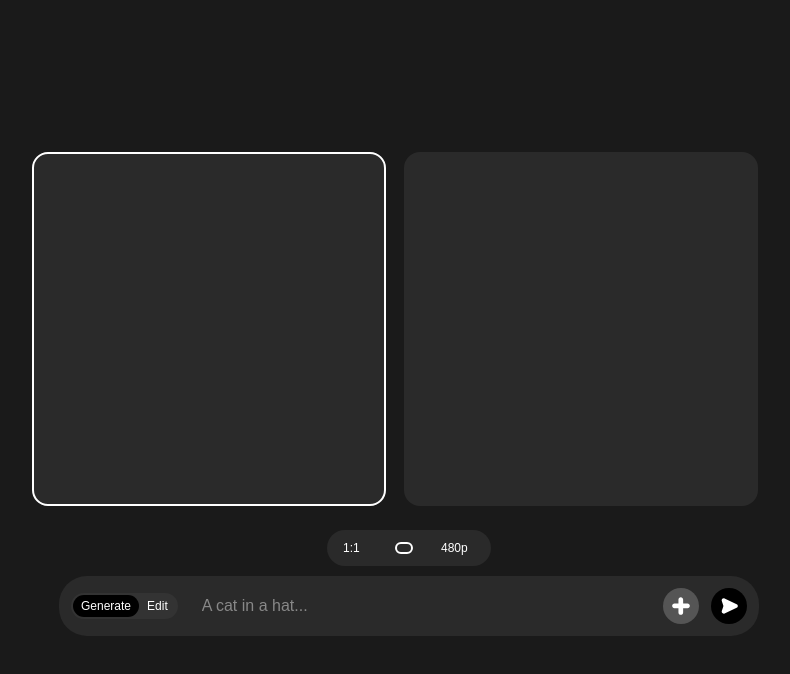
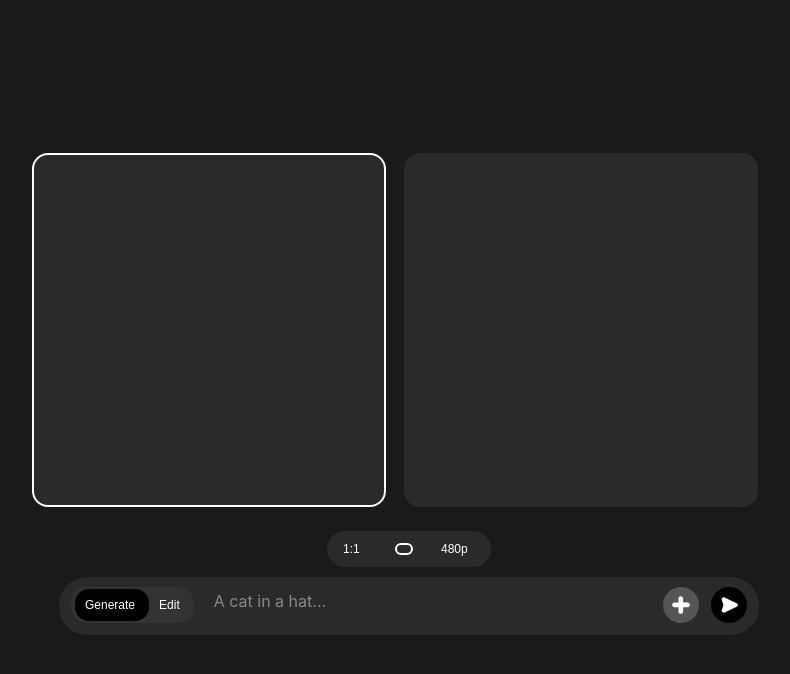
Before and after one commit to HMiranda00/kine-ai-anim-helper, a website: page index.html in a window 1280 px wide. Shown: the whole page, without its empty margins (231-1021 px from the left). Drawn offline with Linux system fonts and the light colour scheme.

Commit message:
even more fixes

```diff
--- a/app.js
+++ b/app.js
@@ -492,6 +492,8 @@ document.addEventListener('DOMContentLoaded', () => {
         promptMode = 'generate';
         promptInput.placeholder = 'Cat running in the park...';
         if (durationPill) durationPill.style.display = 'flex';
+        const promptModeToggleEl = document.querySelector('.prompt-mode-toggle');
+        if (promptModeToggleEl) promptModeToggleEl.classList.remove('is-edit');
       } else {
         // Back to image mode - restore appropriate placeholder
         if (promptMode === 'edit') {
@@ -510,6 +512,21 @@ document.addEventListener('DOMContentLoaded', () => {
 
   // Prompt mode toggle (Generate/Edit)
   const promptModeBtns = document.querySelectorAll('.prompt-mode-btn');
+  const promptModeToggleEl = document.querySelector('.prompt-mode-toggle');
+
+  // Helper to size/move indicator to match the active button
+  function updatePromptModeIndicator() {
+    if (!promptModeToggleEl) return;
+    const activeBtn = document.querySelector('.prompt-mode-btn.active');
+    if (!activeBtn) return;
+    const toggleRect = promptModeToggleEl.getBoundingClientRect();
+    const btnRect = activeBtn.getBoundingClientRect();
+    const x = Math.max(0, btnRect.left - toggleRect.left);
+    const w = Math.max(20, btnRect.width);
+    promptModeToggleEl.style.setProperty('--pm-indicator-x', x + 'px');
+    promptModeToggleEl.style.setProperty('--pm-indicator-w', Math.min(w, toggleRect.width - 4) + 'px');
+  }
+
   promptModeBtns.forEach(btn => {
     btn.addEventListener('click', () => {
       promptModeBtns.forEach(b => b.classList.remove('active'));
@@ -523,8 +540,13 @@ document.addEventListener('DOMContentLoaded', () => {
       } else {
         promptInput.placeholder = 'A cat in a hat...';
       }
+      updatePromptModeIndicator();
     });
   });
+
+  // Initialize indicator on load and on resize (keeps width matching text)
+  updatePromptModeIndicator();
+  window.addEventListener('resize', updatePromptModeIndicator);
 
   // Canvas selection
   document.getElementById('startFrame').addEventListener('click', () => {
@@ -758,6 +780,28 @@ document.addEventListener('DOMContentLoaded', () => {
     fileInput.value = ''; // Reset input
   });
 
+  // Autosize prompt textarea up to 4 lines
+  const promptTextarea = document.getElementById('promptInput');
+  const autosize = () => {
+    if (!promptTextarea) return;
+    promptTextarea.style.height = 'auto';
+    const styles = getComputedStyle(promptTextarea);
+    const lh = parseFloat(styles.lineHeight) || (parseFloat(styles.fontSize) * 1.35);
+    const maxH = Math.ceil(lh * 5 + 4);
+    const minH = Math.ceil(lh + 2);
+    const needed = Math.min(Math.max(promptTextarea.scrollHeight, minH), maxH);
+    promptTextarea.style.height = needed + 'px';
+    const promptBar = document.querySelector('.prompt-bar');
+    if (promptBar) {
+      if (needed > minH + 2) promptBar.classList.add('expanded');
+      else promptBar.classList.remove('expanded');
+    }
+  };
+  if (promptTextarea) {
+    promptTextarea.addEventListener('input', autosize);
+    setTimeout(autosize, 0);
+  }
+
   // Play button
   const playBtn = document.getElementById('playBtn');
   playBtn.addEventListener('click', async () => {
@@ -1382,8 +1426,8 @@ async function generateImageForActiveCanvas(prompt) {
     const input = {
       prompt,
       aspect_ratio: globalAspectRatio,
-      // override to highest quality for images regardless of dropdown
-      size: '1080p',
+      // override to highest quality allowed by model enum
+      size: 'big',
       guidance_scale: 2.5
     };
 
--- a/index.html
+++ b/index.html
@@ -114,8 +114,10 @@
           <button class="prompt-mode-btn" data-mode="edit">Edit</button>
         </div>
 
-        <input type="text" id="promptInput" placeholder="A cat in a hat..." />
-        <div class="prompt-files" id="promptFiles"></div>
+        <div class="prompt-content">
+          <textarea id="promptInput" placeholder="A cat in a hat..." rows="1"></textarea>
+          <div class="prompt-files" id="promptFiles"></div>
+        </div>
         <button class="add-btn" id="addBtn"><span class="icon icon-plus"></span></button>
         <button class="play-btn" id="playBtn"><span class="icon icon-arrow"></span></button>
       </div>
--- a/style.css
+++ b/style.css
@@ -821,13 +821,18 @@ html, body {
   align-items: center;
   background: var(--card-bg);
   border-radius: 28px;
-  padding: 12px;
+  padding: 10px 12px;
   gap: 12px;
   min-width: 500px;
   max-width: 700px;
   width: 100%;
-  min-height: 56px;
+  min-height: 48px;
+  transition: padding 150ms ease, min-height 150ms ease, border-radius 150ms ease;
   /* stays inside footer; footer handles sticky */
+}
+
+.prompt-bar.expanded {
+  align-items: flex-start;
 }
 
 /* Footer bar grouping settings + prompt */
@@ -856,43 +861,99 @@ html, body {
   background: var(--input-bg);
   border-radius: 16px;
   padding: 2px;
+  height: 36px;
+  align-items: center;
+  position: relative;
+  overflow: hidden;
 }
 
 .prompt-mode-btn {
   background: transparent;
   border: none;
   color: var(--fg);
-  padding: 4px 8px;
+  padding: 6px 12px;
   border-radius: 14px;
   cursor: pointer;
   font-size: 12px;
   font-weight: 500;
   transition: background-color 0.2s;
+  height: 32px;
+  display: flex;
+  align-items: center;
 }
 
-.prompt-mode-btn.active {
+.prompt-mode-btn { position: relative; z-index: 1; }
+.prompt-mode-btn.active { color: white; }
+
+/* Sliding indicator */
+.prompt-mode-toggle::before {
+  content: '';
+  position: absolute;
+  top: 2px;
+  left: 2px;
+  width: var(--pm-indicator-w, calc(50% - 4px));
+  height: calc(100% - 4px);
   background: var(--accent);
-  color: white;
+  border-radius: 14px;
+  transform: translateX(var(--pm-indicator-x, 0px));
+  transition: transform 700ms cubic-bezier(.42,.65,0,.98), width 700ms cubic-bezier(.42,.65,0,.98);
+  z-index: 0;
+  pointer-events: none;
 }
 
 
-.prompt-bar input {
-  flex: 1;
+.prompt-content {
+  display: flex;
+  flex-direction: column;
+  flex: 1 1 auto;
+  gap: 8px;
+}
+
+.prompt-content textarea {
+  width: 100%;
   background: transparent;
   border: none;
   color: var(--fg);
+  font-family: inherit;
   font-size: 16px;
-  padding: 8px 12px;
+  padding: 4px 8px;
   outline: none;
+  resize: none;
+  line-height: 1.35;
+  min-height: calc(1.35em + 2px);
+  max-height: calc(1.35em * 5 + 4px);
+  overflow: auto;
+  transition: height 180ms ease;
+  will-change: height;
 }
 
-.prompt-bar input::placeholder {
-  color: #888;
-}
+.prompt-content textarea::placeholder { color: #888; }
 
 .prompt-files {
   display: flex;
-  gap: 4px;
+  gap: 6px;
+  flex-wrap: wrap;
+}
+
+/* Minimal scrollbar to match theme */
+.prompt-content textarea::-webkit-scrollbar {
+  width: 6px;
+}
+.prompt-content textarea::-webkit-scrollbar-track {
+  background: transparent;
+}
+.prompt-content textarea::-webkit-scrollbar-thumb {
+  background: rgba(255,255,255,0.15);
+  border-radius: 6px;
+}
+.prompt-content textarea::-webkit-scrollbar-thumb:hover {
+  background: rgba(255,255,255,0.25);
+}
+
+/* Firefox */
+.prompt-content textarea {
+  scrollbar-width: thin;
+  scrollbar-color: rgba(255,255,255,0.15) transparent;
 }
 
 .file-tag {
```
